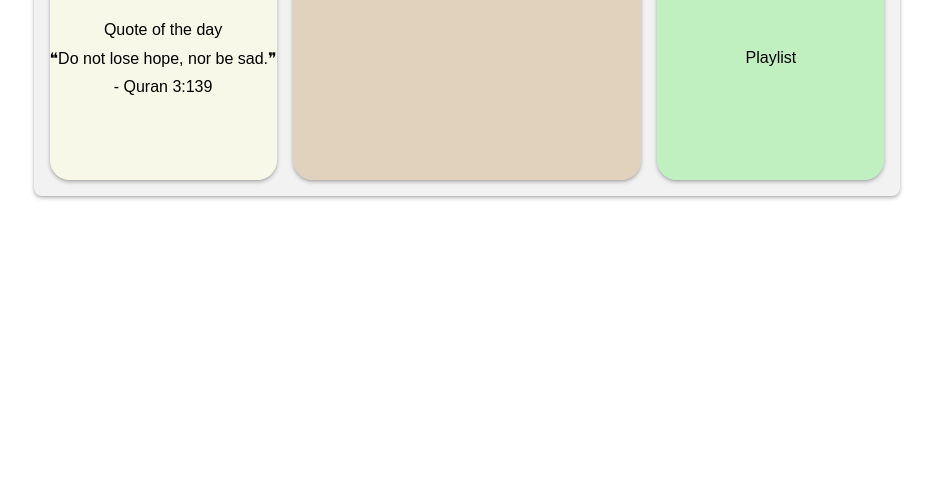
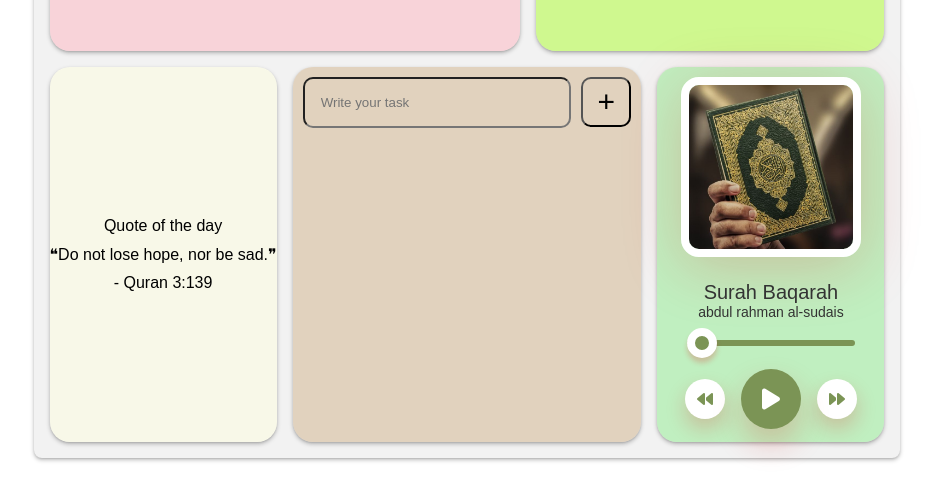
Before and after one commit to idil-abdi/productivity-app, a plain HTML site: page index.html in a window 1280 px wide. Shown: the part 370-858 px from the top of the page, without its empty margins (173-1106 px from the left). Before the commit the page ends 800 px from the top, so only its background shows below. Drawn offline with Linux system fonts and the light colour scheme.

Commit message:
completed playlist

```diff
--- a/index.html
+++ b/index.html
@@ -5,6 +5,8 @@
     <meta name="viewport" content="width=device-width, initial-scale=1.0">
     <title>Productivity App</title>
     <link rel="stylesheet" href="./style.css">
+    <link rel="stylesheet" href="https://cdnjs.cloudflare.com/ajax/libs/font-awesome/6.6.0/css/all.min.css" integrity="sha512-Kc323vGBEqzTmouAECnVceyQqyqdsSiqLQISBL29aUW4U/M7pSPA/gEUZQqv1cwx4OnYxTxve5UMg5GT6L4JJg==" crossorigin="anonymous" referrerpolicy="no-referrer" />
+
 </head>
 <body>
     <div class="container">
@@ -46,7 +48,21 @@
                 <ul id="task-list"></ul>
             </div>
             <div class="box box-five">
-                <p>Playlist</p>
+                <div class="music-player">
+                        <img src="./img/1174386645.jpg" class="song-img" alt="song-img">
+                        <h1>Surah Baqarah</h1>
+                        <p>abdul rahman al-sudais</p>
+                        <audio id="song">
+                            <source src="./audio/surah-baqarah.mp3" type="audio/mpeg">
+                        </audio>
+                        <span id="volume"></span>
+                        <input type="range" value="0" id="progress">
+                        <div class="controls">
+                            <div><i class="fa-solid fa-backward"></i></div>
+                            <div onclick="playPause()"><i class="fa-solid fa-play" id="ctrlIcon"></i></div>
+                            <div><i class="fa-solid fa-forward"></i></div>
+                        </div>
+                </div>
             </div>
         </div>
     </div>
--- a/script.js
+++ b/script.js
@@ -263,3 +263,41 @@ document.getElementById('new-task').addEventListener('click', (e) => {
 
 
 // End of To Do List
+
+// playlist
+let progress = document.getElementById('progress')
+let song = document.getElementById('song')
+let ctrlIcon = document.getElementById('ctrlIcon')
+
+
+song.onloadedmetadata = function() {
+    progress.max = song.duration;
+    progress.value = song.currentTime;
+}
+
+function playPause() {
+    if(ctrlIcon.classList.contains('fa-pause')){
+        song.pause();
+        ctrlIcon.classList.remove('fa-pause')
+        ctrlIcon.classList.add('fa-play')
+    }
+    else{
+        song.play()
+        ctrlIcon.classList.add('fa-pause')
+        ctrlIcon.classList.remove('fa-play')
+    }
+}
+
+
+if (song.play()) {
+    setInterval(() => {
+        progress.value = song.currentTime
+    }, 500)
+}
+
+progress.onchange = function() {
+    song.play();
+    song.currentTime = progress.value
+    ctrlIcon.classList.add('fa-pause')
+    ctrlIcon.classList.remove('fa-play')
+}
--- a/style.css
+++ b/style.css
@@ -196,7 +196,7 @@ form {
     gap: 10px;
 }
 
-input{
+.box-four input{
     flex: 1;
     padding: 16px;
     background-color: transparent;
@@ -262,6 +262,77 @@ form button{
     background-color:  rgba(144, 238, 144, 0.5);
 }
 
+.music-player{
+    text-align: center;
+    margin: 10px 0;
+}
+
+
+.song-img{
+    width: 180px;
+    border-radius: 10%;
+    border: 8px solid #fff;
+    box-shadow: 0 10px 60px rgba(225, 26, 26, 0.22);
+}
+
+.music-player h1{
+    font-size: 20px;
+    font-weight: 400;
+    color: #333;
+    margin-top: 20px;
+}
+
+.music-player p{
+    font-size: 14px;
+    color: #333;
+}
+
+#progress{
+    -webkit-appearance: none;
+    width: 85%;
+    height: 6px;
+    background: #7b9455;
+    border-radius: 4px;
+    cursor: pointer;
+    margin: 20px 0;
+}
+
+#progress::-webkit-slider-thumb{
+    -webkit-appearance: none;
+    background: #7b9455;
+    width: 30px;
+    height: 30px;
+    border-radius: 50%;
+    border: 8px solid #fff;
+    box-shadow: 0 5px 5px rgba(225, 26, 26, 0.22);
+}
+
+.controls{
+    display: flex;
+    justify-content: center;
+    align-items: center;
+}
+
+.controls div{
+    width: 40px;
+    height: 40px;
+    margin: 13px;
+    background: #fff;
+    display: inline-flex;
+    align-items: center;
+    justify-content: center;
+    border-radius: 50%;
+    color: #7b9455;
+    box-shadow: 0 10px 20px rgba(225, 26, 26, 0.22);
+    cursor: pointer;
+}
+
+.controls div:nth-child(2){
+    transform: scale(1.5);
+    background: #7b9455;
+    color: #fff;
+}
+
 @media only screen and (max-width: 700px) {
     .grid {
         grid-template-columns: 1fr;
```
Also changed, not shown: img/1174386645.jpg (added), 1 other file.
